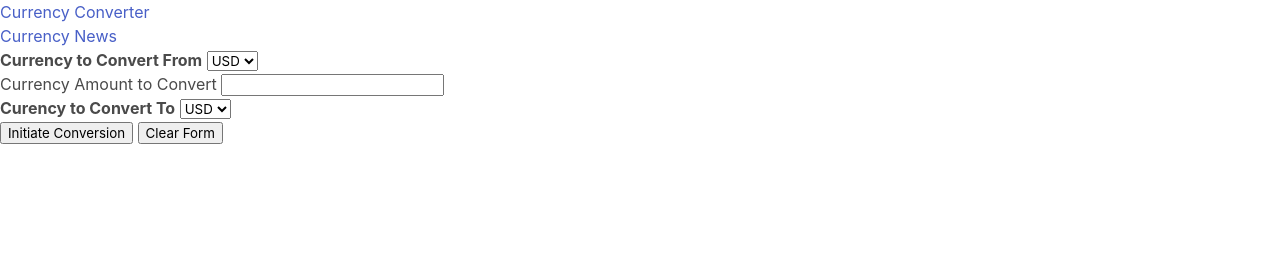
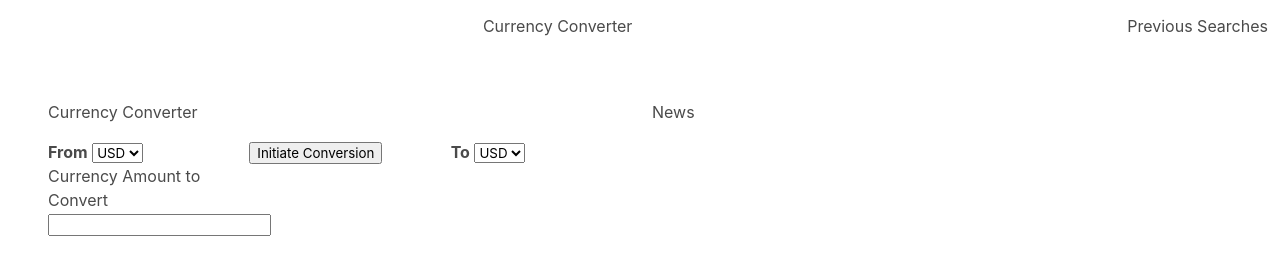
Before and after one commit to Project-1-Group-2-March-2023/VaCASHin, a plain HTML site: page index.html in a window 1280 px wide. Drawn offline with nearby package versions, Linux system fonts and the light colour scheme.

Commit message:
Formatting the page to match our wireframe

```diff
--- a/index.html
+++ b/index.html
@@ -4,7 +4,10 @@
     <meta charset="UTF-8" />
     <meta http-equiv="X-UA-Compatible" content="IE=edge" />
     <meta name="viewport" content="width=device-width, initial-scale=1.0" />
-    <link rel="stylesheet" href="https://cdn.jsdelivr.net/npm/bulma@0.9.4/css/bulma.min.css">
+    <link
+      rel="stylesheet"
+      href="https://cdn.jsdelivr.net/npm/bulma@0.9.4/css/bulma.min.css"
+    />
     <title>VaCASHin</title>
   </head>
   <script>
@@ -22,22 +25,28 @@
   </script>
   <body>
     <header class="top-header">
-      <nav>
-        <ul>
-          <li>
-            <a href=""> Currency Converter </a>
+      <nav class="navbar" role="navigation" aria-label="main navigation">
+        <ul class="navbar-menu">
+          <li class="navbar-end">
+            <a class="navbar-item" href="#formsContainer">
+              Currency Converter
+            </a>
           </li>
-          <li>
-            <a href=""> Currency News </a>
+          <li class="navbar-end">
+            <a class="navbar-item" href="#exchangeContainer">
+              Previous Searches
+            </a>
           </li>
         </ul>
       </nav>
     </header>
     <figure class="banner"></figure>
-    <main class="content">
-      <section class="section1">
-        <form class="fromCurrencyForm">
-          <b>Currency to Convert From</b>
+    <main class="content columns section">
+      <div class="section1 column" id="formsContainer">
+        <p class="bd-notification is-info">Currency Converter</p>
+        <div class="columns is-mobile">
+          <form class="fromCurrencyForm column is-4">
+            <b>From</b>
             <select id="startingList" onchange="startingCurrency()">
               <!-- <option>From</option> -->
               <option>USD</option>
@@ -50,8 +59,12 @@
               <input type="text" id="currency1" size="20" />
             </p>
           </form>
-        <form class="toCurrencyForm">
-          <b> Curency to Convert To</b>
+          <div class="buttons column">
+            <button id="initiateBtn">Initiate Conversion</button>
+            <!-- <button id="clearBtn">Clear Form</button> -->
+          </div>
+          <form class="toCurrencyForm column is-4">
+            <b>To</b>
             <select id="endingList" onchange="endingCurrency()">
               <!-- <option>To</option> -->
               <option>USD</option>
@@ -64,12 +77,24 @@
             <input type="text" id="currency2" size="20" />
           </p> -->
           </form>
+        </div>
+      </div>
+      <div class="section2 column">
+        <p class="bd-notification is-danger">News</p>
+        <div class="columns is-mobile">
+          <div id="exchangeContainer" class="column is-3"></div>
+          <div id="newsContainer"></div>
+        </div>
+      </div>
+    </main>
+    <!-- <section class="hero"> -->
+    <!-- <div class="section3">
+        <div class="buttons">
           <button id="initiateBtn">Initiate Conversion</button>
-        <button id="clearBtn">Clear Form</button>
-        <div id="exchangeContainer"></div>
-        <div id="newsContainer"></div>
-      </section>
-    </main>
+          <button id="clearBtn">Clear Form</button> -->
+    <!-- </div>
+      </div> -->
+    <!-- </section> -->
   </body>
   <script src="./develop/script.js"></script>
 </html>
```
Lines whose indentation alone changed are shown as unchanged.
